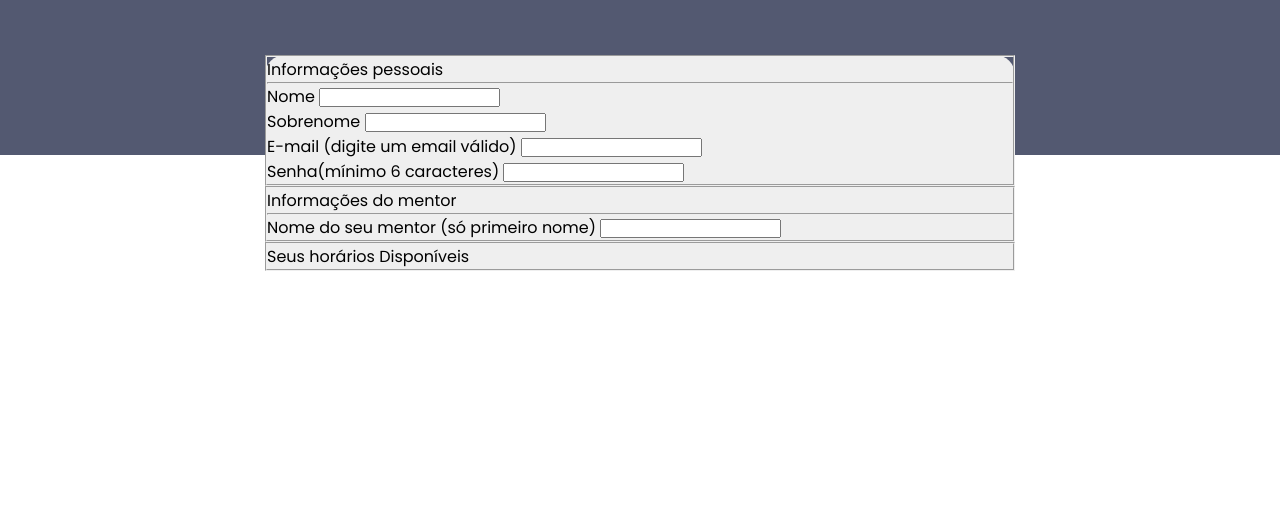
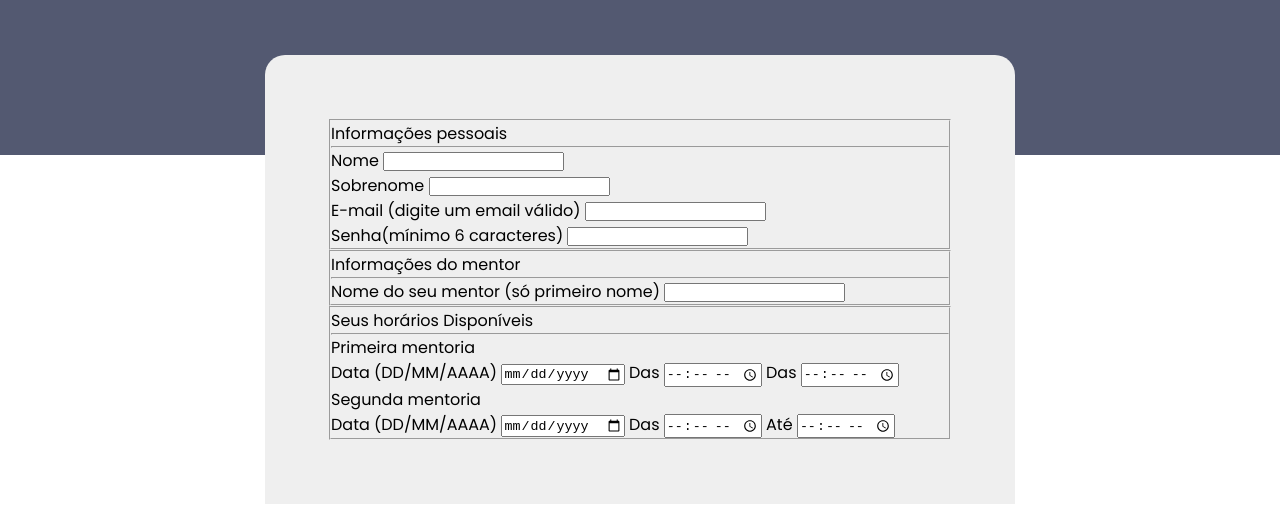
Before and after one commit to matheushnascimento/Mentoria, a plain HTML site: page index.html in a window 1280 px wide. Shown: the part 281-800 px from the top of the page. Drawn offline with Linux system fonts and the light colour scheme.

Commit message:
semantica básica do form

```diff
--- a/index.html
+++ b/index.html
@@ -51,6 +51,7 @@
         </div>
       </fieldset>
 
+      <!-- Informações do mentor -->
       <fieldset>
         <div class="field-wrapper">
           <legend>Informações do mentor</legend>
@@ -63,17 +64,39 @@
             >
             <input type="text" id="mentor-name" />
           </div>
-
-
         </div>
       </fieldset>
 
+      <!-- Seus horários Disponíveis -->
       <fieldset>
         <div class="field-wrapper">
           <legend>Seus horários Disponíveis</legend>
+          <hr />
 
           <div class="input-wrapper">
+            <legend>Primeira mentoria</legend>
+            <label for="mentor-date">Data <span>(DD/MM/AAAA)</span></label>
+            <input type="date" id="mentor-date" />
+
+            <label for="mentor-begin">Das</label>
+            <input type="time" id="mentor-begin" />
+
+            <label for="mentor-end">Das</label>
+            <input type="time" id="mentor-end" />
           </div>
+
+          <div class="input-wrapper">
+            <legend>Segunda mentoria</legend>
+            <label for="mentor-2-date">Data <span>(DD/MM/AAAA)</span></label>
+            <input type="date" id="mentor-2-date" />
+
+            <label for="mentor-2-begin">Das</label>
+            <input type="time" name="" id="mentor-2-begin" />
+
+            <label for="mentor-2-end">Até</label>
+            <input type="time" id="mentor-2-end" />
+          </div>
+        </div>
       </fieldset>
     </form>
   </body>
--- a/style.css
+++ b/style.css
@@ -54,6 +54,7 @@ form {
   width: 750px;
 
   margin: auto;
+  padding: 64px;
 
   background: var(--color3);
 }
```
